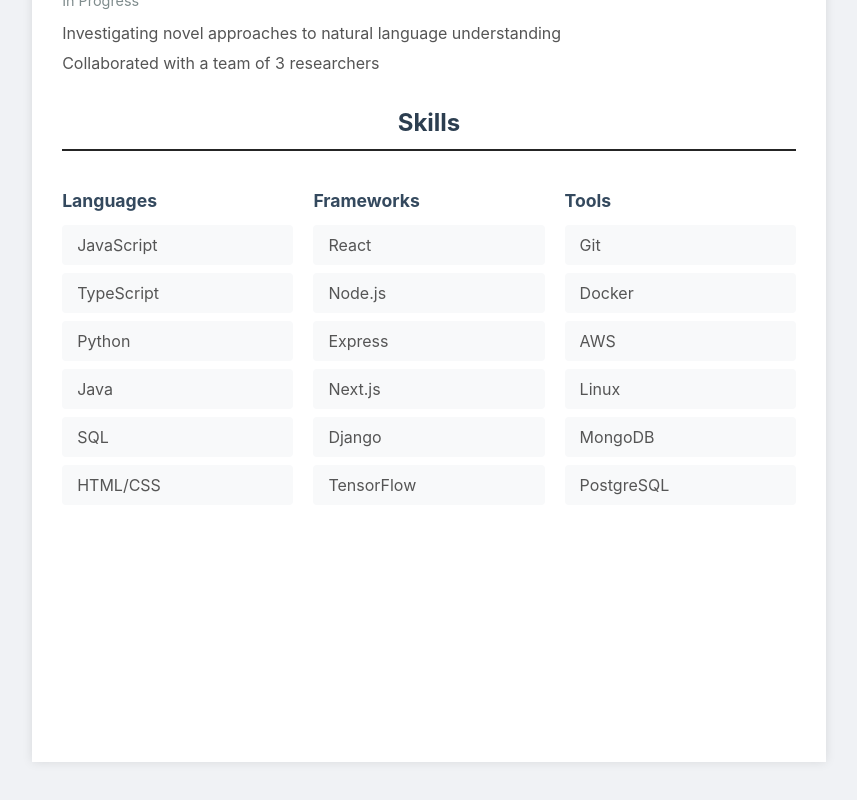
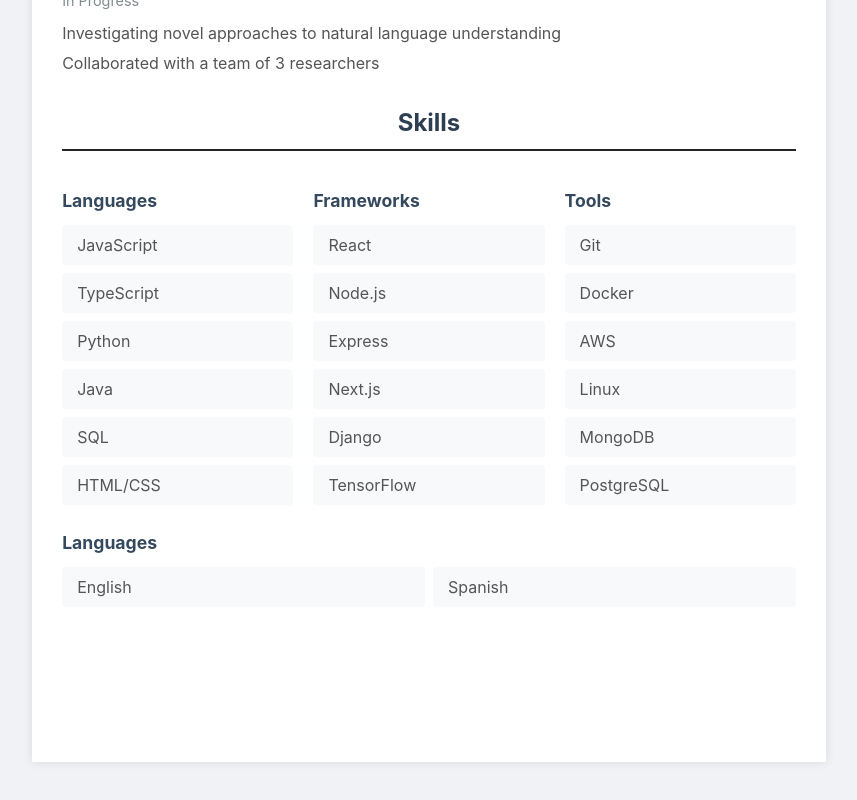
Before and after one commit to janpilu/cv-generator, a React (Vite) app: page / in a window 1280 px wide. Shown: the part 1675-2475 px from the top of the page, without its empty margins (211-1068 px from the left). Built offline with nearby package versions, Linux system fonts and the light colour scheme.

Commit message:
Added optional horizontal Layout

```diff
--- a/src/App.css
+++ b/src/App.css
@@ -196,7 +196,19 @@
   margin: 0;
 }
 
-.skill-category li {
+.skills-list {
+  list-style: none;
+  padding: 0;
+  margin: 0;
+}
+
+.skills-list .skills-grid {
+  row-gap: 0px;
+  column-gap: 8px;
+}
+
+.skill-category li,
+.skill-item {
   background: var(--bg-skill);
   padding: 8px 15px;
   margin-bottom: 8px;
@@ -363,9 +375,3 @@
   box-shadow: 0 6px 12px var(--shadow-color-button);
   transform: translateY(-2px);
 }
-
-@media print {
-  .toggle-break-button {
-    display: none;
-  }
-}
--- a/src/components/Skills.tsx
+++ b/src/components/Skills.tsx
@@ -4,11 +4,18 @@
   skills: SkillCategory[];
 }
 
-export const Skills = ({ skills }: SkillsProps) => (
+export const Skills = ({ skills }: SkillsProps) => {
+  const horizontalSkills = skills.filter(
+    (skill) => skill.layout === "horizontal"
+  );
+  const verticalSkills = skills.filter(
+    (skill) => skill.layout !== "horizontal"
+  );
+  return (
     <section className="cv-section">
       <h2>Skills</h2>
       <div className="skills-grid">
-      {skills.map((category) => (
+        {verticalSkills.map((category) => (
           <div key={category.name} className="skill-category">
             <h3>{category.name}</h3>
             <ul>
@@ -19,5 +26,21 @@
           </div>
         ))}
       </div>
+
+      <ul className="skills-list">
+        {horizontalSkills.map((category) => (
+          <li key={category.name} className="skill-category">
+            <h3>{category.name}</h3>
+            <div className="skills-grid">
+              {category.skills.map((skill, index) => (
+                <div key={index} className="skill-item">
+                  {skill}
+                </div>
+              ))}
+            </div>
+          </li>
+        ))}
+      </ul>
     </section>
   );
+};
--- a/src/content.ts
+++ b/src/content.ts
@@ -106,5 +106,10 @@
       name: "Tools",
       skills: ["Git", "Docker", "AWS", "Linux", "MongoDB", "PostgreSQL"],
     },
+    {
+      name: "Languages",
+      skills: ["English", "Spanish"],
+      layout: "horizontal",
+    },
   ],
 };
--- a/src/types.ts
+++ b/src/types.ts
@@ -13,6 +13,7 @@
 export interface SkillCategory {
   name: string;
   skills: string[];
+  layout?: "horizontal" | "vertical";
 }
 
 export interface CVData {
```
Lines whose indentation alone changed are shown as unchanged.
